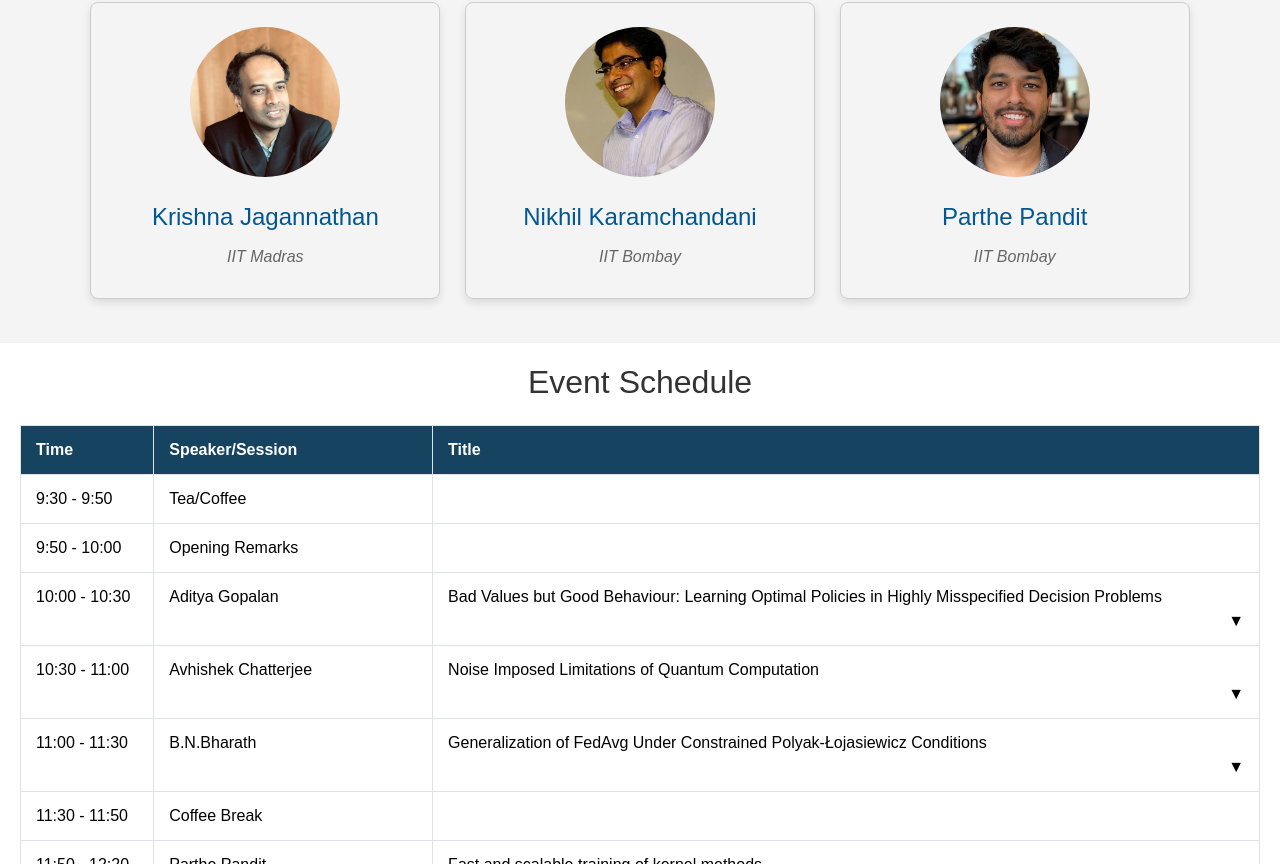
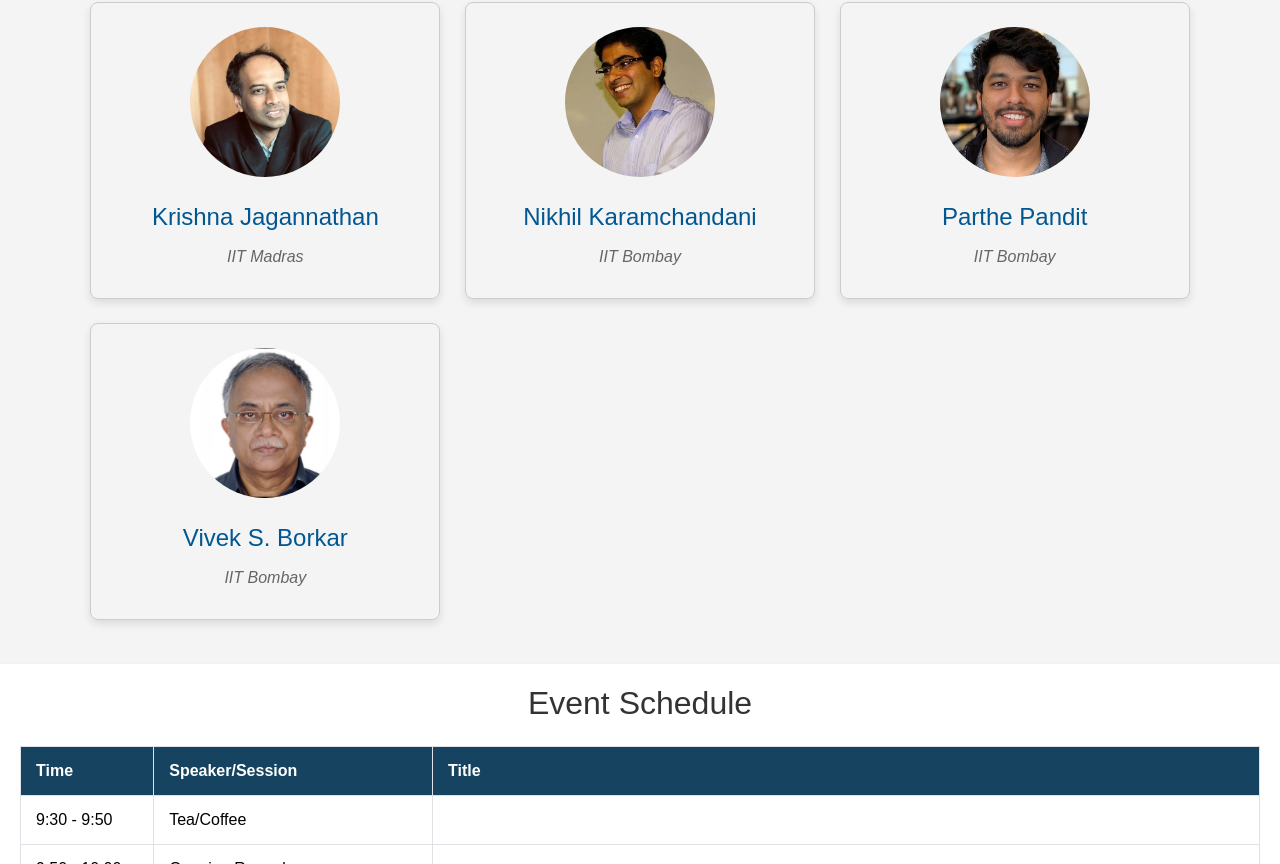
Before and after one commit to Umesh3833/WorkshopDemo, a React (Create React App) app: page / in a window 1280 px wide. Shown: the part 1281-2145 px from the top of the page. Built offline with nearby package versions, Linux system fonts and the light colour scheme.

Commit message:
Updated Borkar Details

```diff
--- a/src/App.css
+++ b/src/App.css
@@ -58,6 +58,10 @@ html {
 }
 /* Speakers Section */
 .speakers-section {
+  display:flex;
+  flex-wrap: wrap;
+  justify-content: center;
+  align-content: center;
   padding: 20px;
 }
 
@@ -75,7 +79,6 @@ html {
   width: 100%;
   overflow: hidden;
   transition: box-shadow 0.3s ease;
-
 }
 .speaker-card:hover{
   box-shadow: 0 5px 15px rgba(0,0,0,0.2);
--- a/src/Constants.js
+++ b/src/Constants.js
@@ -9,6 +9,7 @@ import avishek from './Images/avhishek_lp.png'
 import krishna from './Images/krishna.jpg'
 import jk from './Images/JK.jpeg'
 import nikil from './Images/nikil.jpg'
+import borkar from './Images/borkar.png'
 
 export const speakers = [
     {
@@ -72,6 +73,13 @@ export const speakers = [
         imageUrl: parthe,
         link: "https://parthe.github.io/",
         bio: "Parthe is a faculty member at C-MInDS. He got his PhD from UCLA and was a postdoc at UCSD.",
+        college: "IIT Bombay"
+    },
+    {
+        name: "Vivek S. Borkar",
+        imageUrl: borkar,
+        link: "https://www.ee.iitb.ac.in/web/people/vivek-shripad-borkar/",
+        bio: "Vivek S. Borkar (Fellow, IEEE) received the B.Tech. degree in electrical engineering from the Indian Institute of Technology Bombay, Bombay, India, in 1976, the M.S. degree in systems and control engineering from Case Western Reserve University, Cleveland, OH, USA, in 1977, and the Ph.D. degree in electrical engineering and computer science from the University of California at Berkeley, Berkeley, CA, USA, in 1980. He has held regular positions with the TIFR Centre for Applicable Mathematics, Indian Institute of Science, Bengaluru, India, Tata Institute of Fundamental Research, Mumbai, India, and Indian Institute of Technology Bombay. He is currently an Emeritus Fellow in the latter. He is a Fellow of the American Mathematical Society, The World Academy of Sciences, and various science and engineering academies in India. His research interests include control of Markov processes, stochastic approximation algorithms, and reinforcement learning. He was the recipient of many national honors, including the S.S. Bhatnagar Award, Prasanta Chandra Mahalanobis Medal of the Indian National Science Academy, and Homi Bhabha and S. S. Bhatnagar Fellowships.",
         college: "IIT Bombay"
     },
 
```
Also changed, not shown: src/Images/borkar.png (added).
